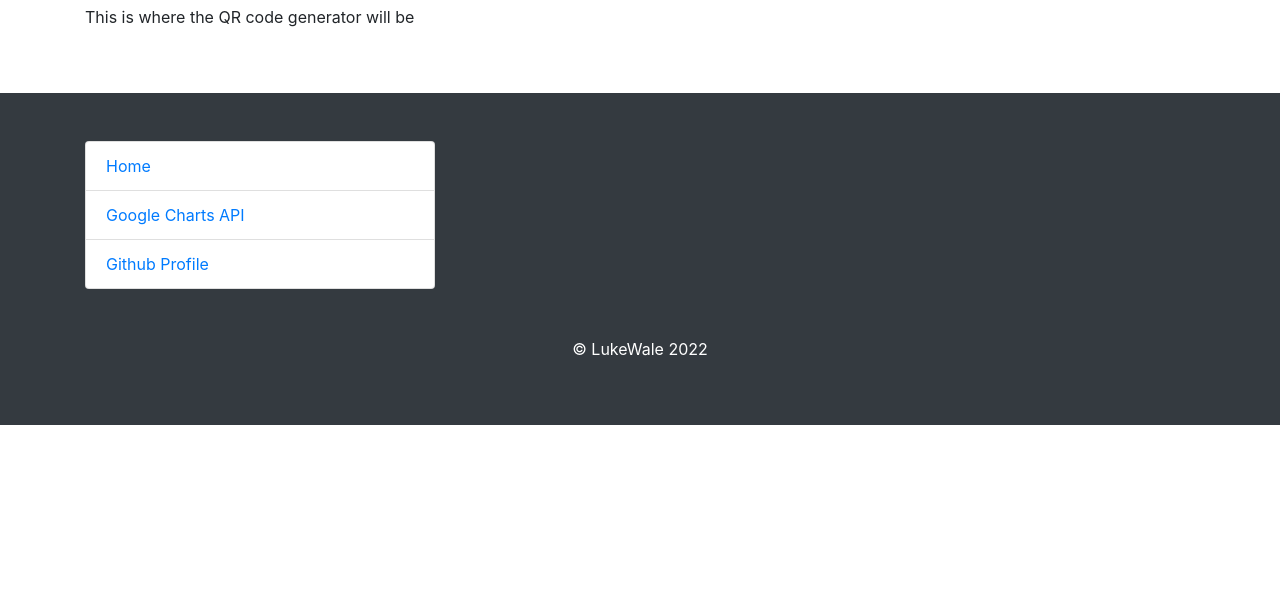
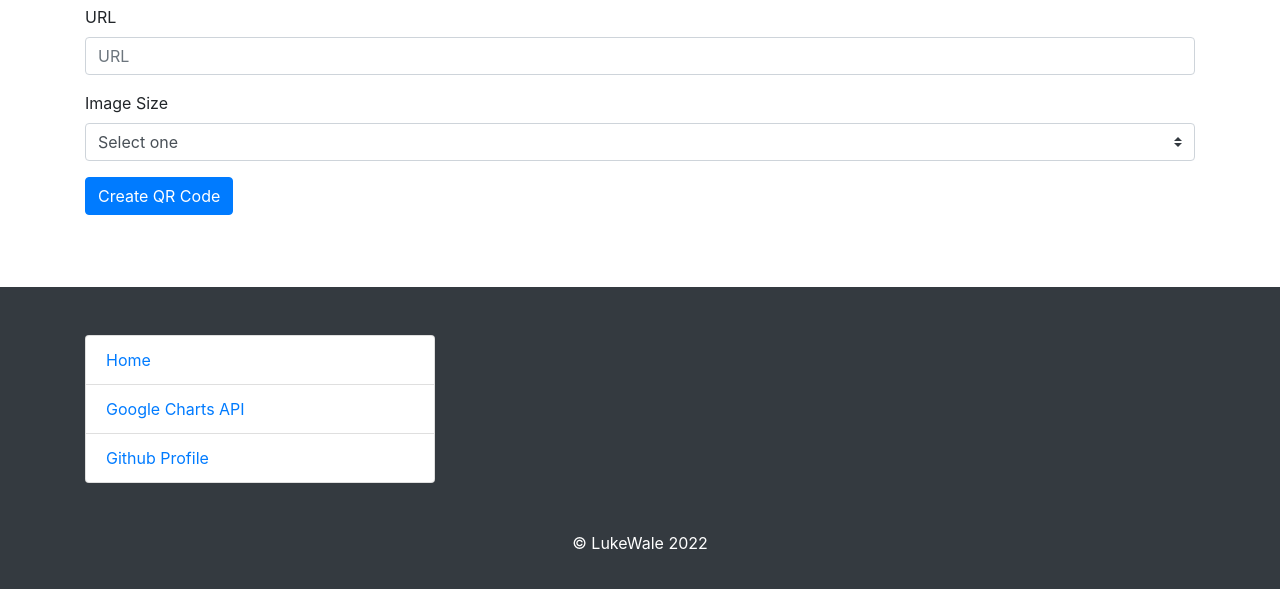
Before and after one commit to LukeWale/js-qr-code-generator, a plain HTML site: page index.html in a window 1280 px wide. Shown: the part 251-840 px from the top of the page. Before the commit the page ends 800 px from the top, so only its background shows below. Drawn offline with nearby package versions, Linux system fonts and the light colour scheme.

Commit message:
HTML Content for  generator

```diff
--- a/index.html
+++ b/index.html
@@ -55,7 +55,34 @@
     <section id="main" class="py-5">
         <div class="container">
             <h1 class="py-5">JS QR Code Generator</h1>
-            <p>This is where the QR code generator will be</p>
+
+            <div class="form-group">
+
+                <label for="url-input">URL</label>
+                <input id="url-input" type="text" class="form-control" name="url-input" placeholder="URL"
+                    aria-label="URL">
+            </div>
+
+            <div class="form-group">
+                <label for="image-size">Image Size</label>
+                <select class="custom-select" name="image-size" id="image-size">
+                    <option selected>Select one</option>
+                    <option value="100x100">100x100</option>
+                    <option value="200x200">200x200</option>
+                    <option value="300x300">300x300</option>
+                    <option value="400x400">400x400</option>
+                    <option value="500x500">500x500</option>
+
+                </select>
+            </div>
+
+            <button id="create-qr-code" type="button" class="btn btn-primary">Create QR Code</button>
+
+            <div id="qr-code-wrapper">
+                <img src="" alt="" id="qr-code">
+            </div>
+
+
         </div>
     </section>
 
```
